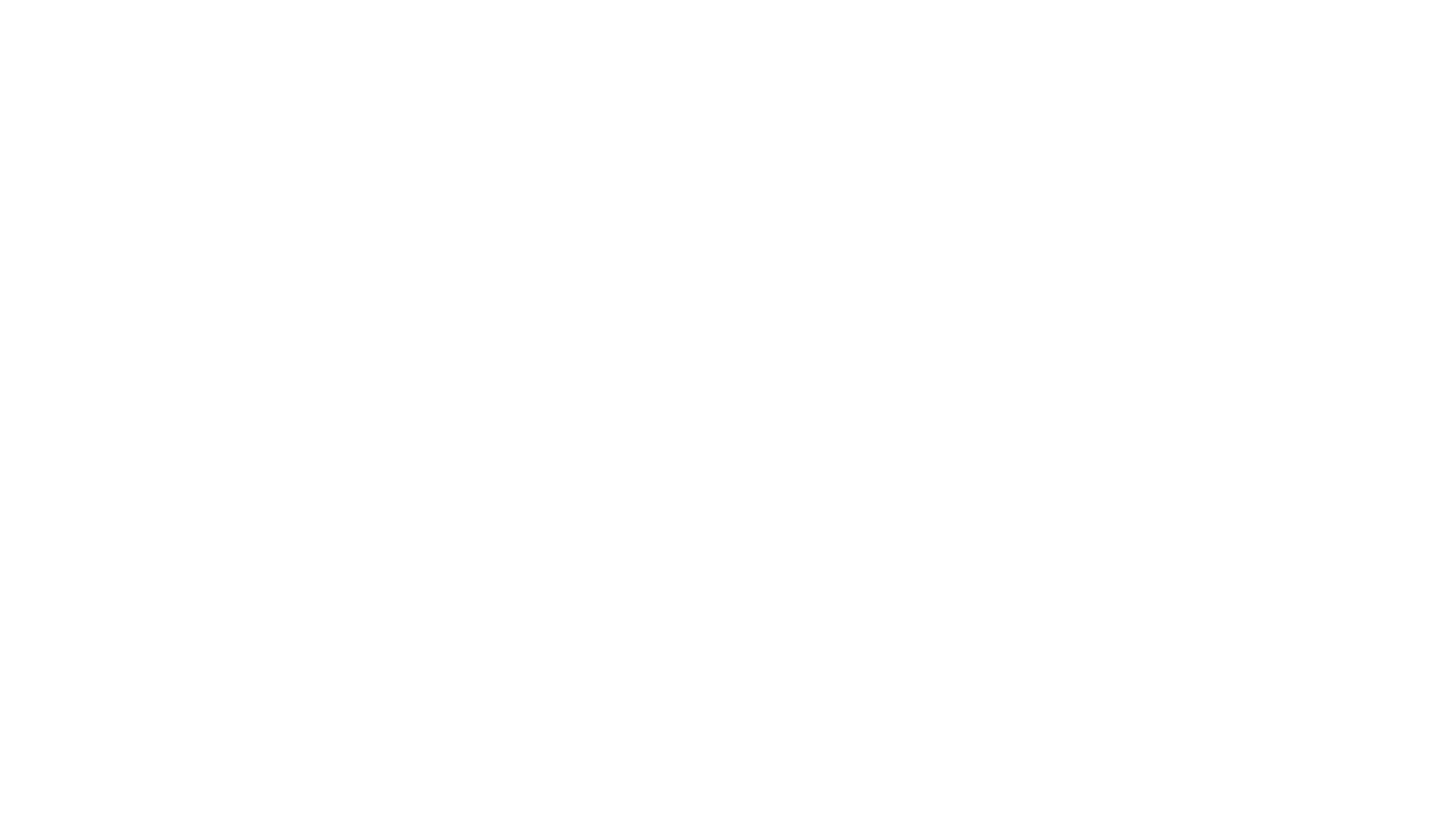
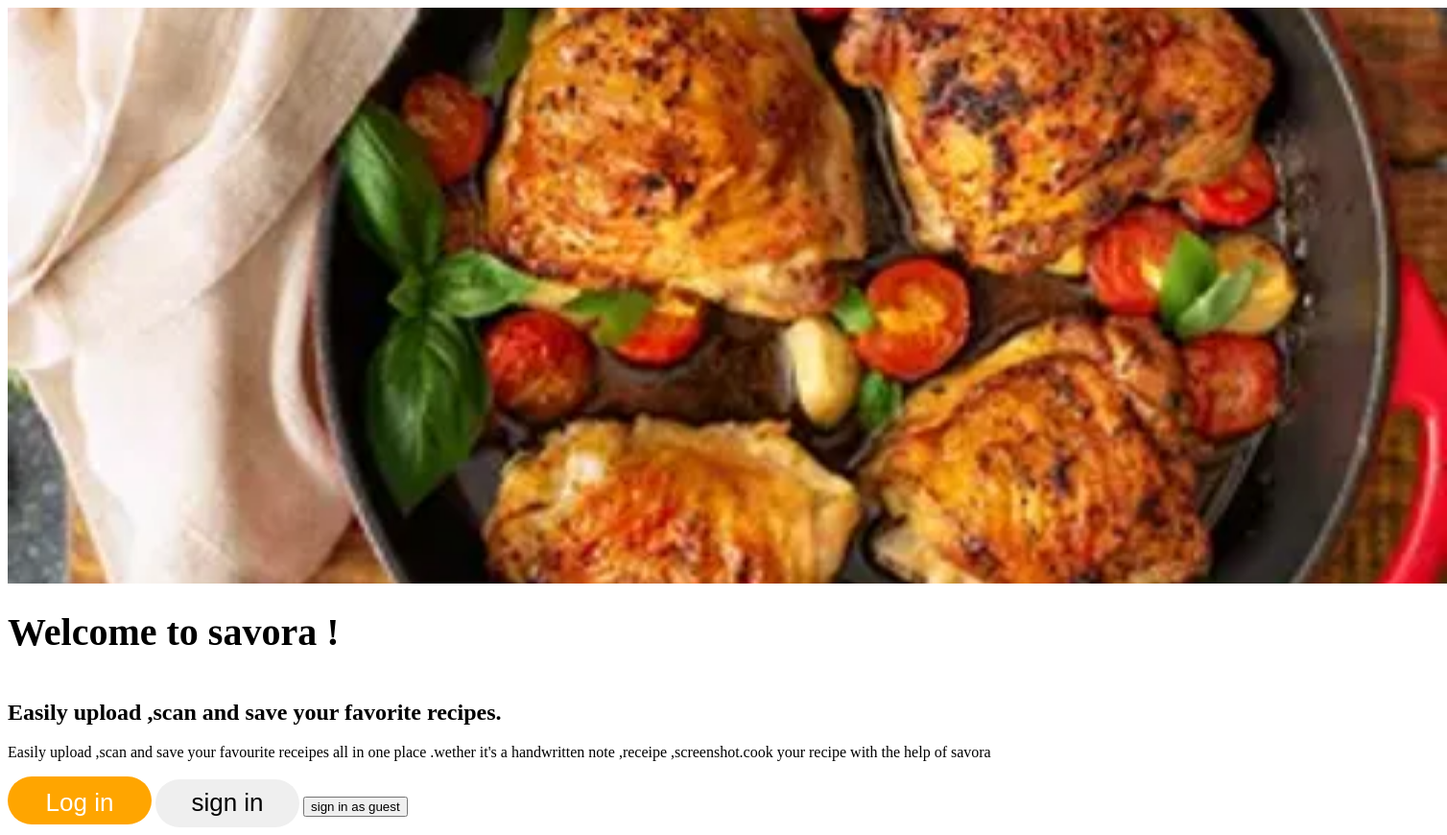
Before and after one commit to Khushee-23/Savora, a plain HTML site: page index.html in a window 1280 px wide. Shown: the whole page at 96% size, 1508 px wide, since content can reach past the window. Before the commit the page ends 800 px from the top, so only its background shows below. Drawn offline with Linux system fonts and the light colour scheme.

Commit message:
front page structure

```diff
--- a/index.html
+++ b/index.html
@@ -1,11 +1,89 @@
 <!DOCTYPE html>
 <html lang="en">
 <head>
-    <meta charset="UTF-8">
-    <meta name="viewport" content="width=device-width, initial-scale=1.0">
-    <title>Document</title>
+    <style>
+        .front-page{
+            display:block;
+            width: 500px;
+            border-radius:85px;
+
+        }
+        .heading{
+            display:inline-block;
+            font-size:40px;
+            font-weight:bold;
+
+
+
+
+        }
+        .log-in{
+            background-color:orange;
+            font-size:26px;
+            color:white;
+            border:none;
+            border-radius:25px;
+            cursor:pointer;
+            height: 50px;
+            width: 150px;
+            transition:background color 1s color 1s;
+            padding:12px 36px;
+        }
+        .log-in:hover{
+            background-color:grey;
+            opacity:0.5s;
+
+        }
+
+        .back-image{
+            background-image:url("image.png") ;
+            width:1500px;
+            height:600px;
+            background-repeat: no-repeat;
+            background-size:cover;
+            background-position: center;
+            text-align:center;
+        }
+        .sign-in{
+            font-size:26px;
+            border:none;
+            border-radius: 25px;
+            color:rgb(rgb(20, 11, 11), green, blue);
+            background-color:rgb(rgb(174, 0, 255), green, blue);
+
+            cursor:pointer;
+            height:50px;
+            width:150px;
+            transition:background-color 1s;
+
+
+        }
+        sign-in:hover{
+            opacity:0.1s;
+            background-color: white;
+        }
+    </style>
+    <title>Savora</title>
 </head>
 <body>
+    <div class="back-image">
+     <!-- <img class="front-page"  src="./image.png" alt="loading">  -->
+    </div>
+    <h1 class="heading">Welcome to savora !</h1>
+    <h2>Easily upload ,scan and save your favorite recipes.</h2>
+    <P>Easily upload ,scan and save your favourite receipes all in one place .wether it's a handwritten note ,receipe ,screenshot.cook your recipe with the help of savora
+
+    </P>
+
+    <button class="log-in">
+        Log in
+    </button>
+    <button class="sign-in">
+        sign in
+    </button>
+    <button>
+        sign in as guest
+    </button>
 
 </body>
 </html>
```
Also changed, not shown: image.png (added), imgSrc/detailed_recipe_instructions.png (deleted), imgSrc/ingredient_selection_dashboard.png (deleted), imgSrc/recipe_finder_landing_page.png (deleted), imgSrc/recipe_results_gallery.png (deleted), imgSrc/recipe_search_results.png (deleted).
